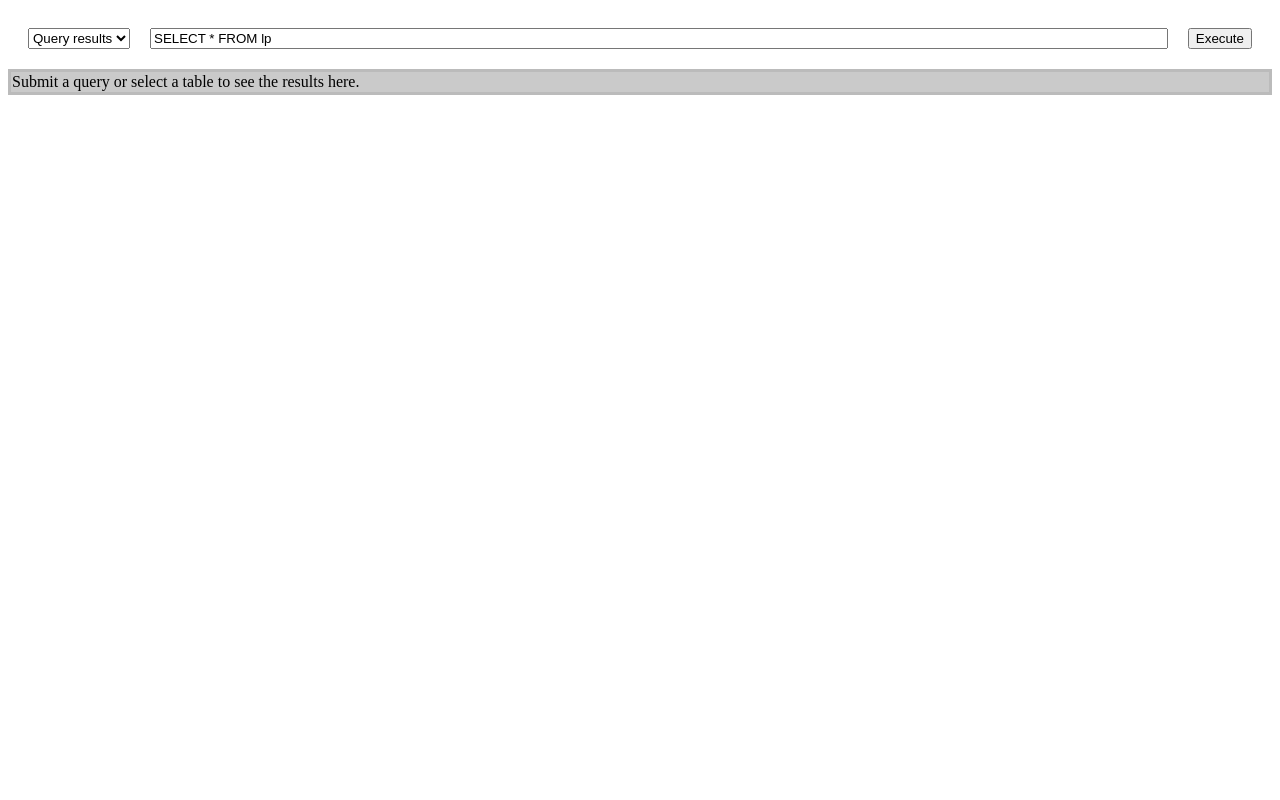
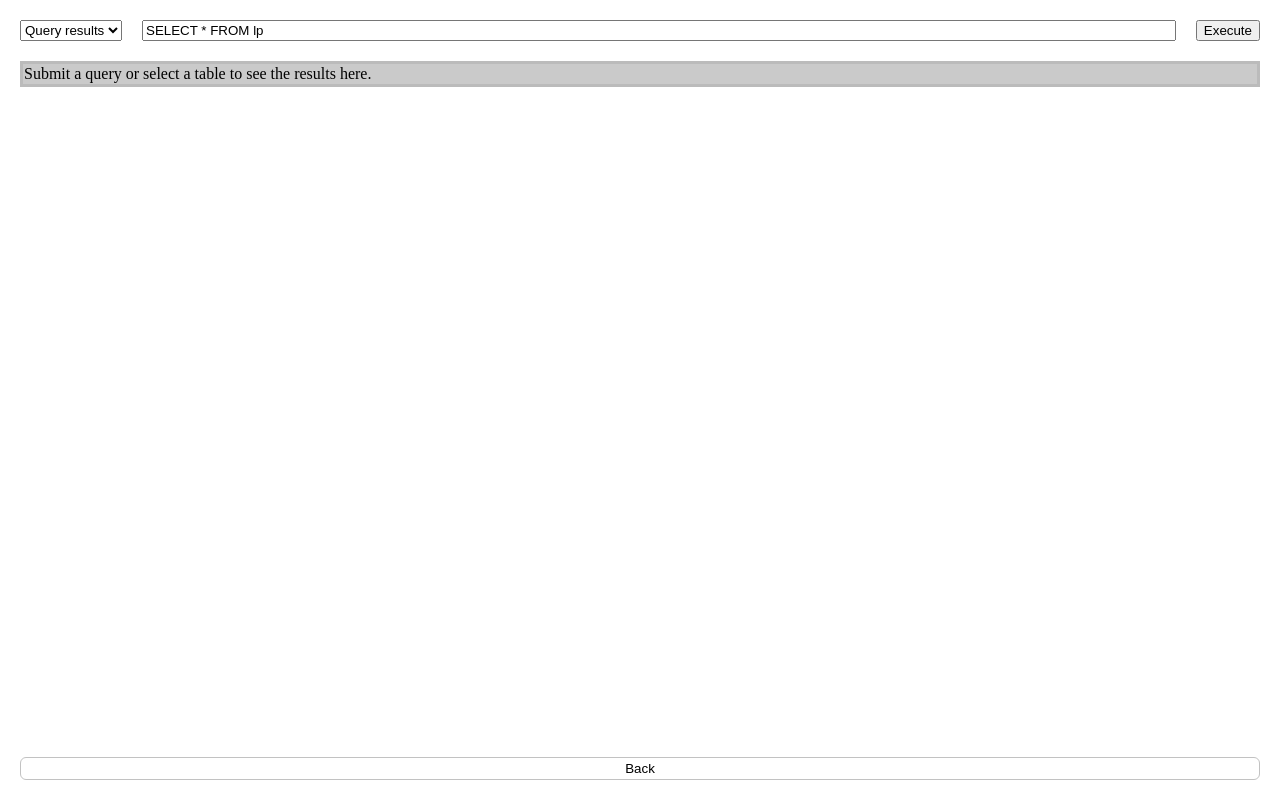
Before and after one commit to unknowncz/LP_recognition, a Python web app: template src/templates/database.html in a window 1280 px wide. Run offline with Jinja, Linux system fonts and the light colour scheme; the template is opened without the code that fills it, so the values that code supplies are empty.

Commit message:
style web db and add more css

```diff
--- a/src/static/web/scripts/database.js
+++ b/src/static/web/scripts/database.js
@@ -80,3 +80,7 @@ controls.children[0].addEventListener('change', function() {
         refresh_table(table);
     }
 });
+
+document.body.children[document.body.children.length-2].addEventListener('click', function() {
+    window.location.href = '/'
+});
--- a/src/static/web/styles/database.css
+++ b/src/static/web/styles/database.css
@@ -1,6 +1,20 @@
+html, body {
+    height: 100%;
+}
+
 body {
     display: flex;
     flex-direction: column;
+    margin: 0;
+}
+
+button, input[type="submit"] {
+    cursor: pointer;
+}
+
+body span {
+    flex-grow: 1;
+    display: hidden;
 }
 
 #controls {
@@ -21,6 +35,7 @@ body {
 #results {
     border: 3px solid #BBBBBB;
     border-collapse: collapse;
+    margin: 0 20px 0 20px;
 }
 
 #results tbody tr {
@@ -34,3 +49,11 @@ body {
 #results :is(tbody tr:nth-child(even) td:nth-child(even), tbody tr:nth-child(odd) td:nth-child(odd)) {
     background: rgba(150, 150, 150, .5);
 }
+
+body button {
+    margin: auto 20px 20px 20px;
+    background-color: #FFFFFF;
+    border: 1px solid #C2C2C2;
+    border-radius: 6px;
+    padding: 3px;
+}
--- a/src/templates/database.html
+++ b/src/templates/database.html
@@ -21,6 +21,8 @@
                 </td>
             </tr>
         </table>
+        <span>&nbsp;</span>
+        <button> Back </button>
         <script src="{{url_for('static', filename='scripts/database.js')}}"></script>
     </body>
 </html>
```
